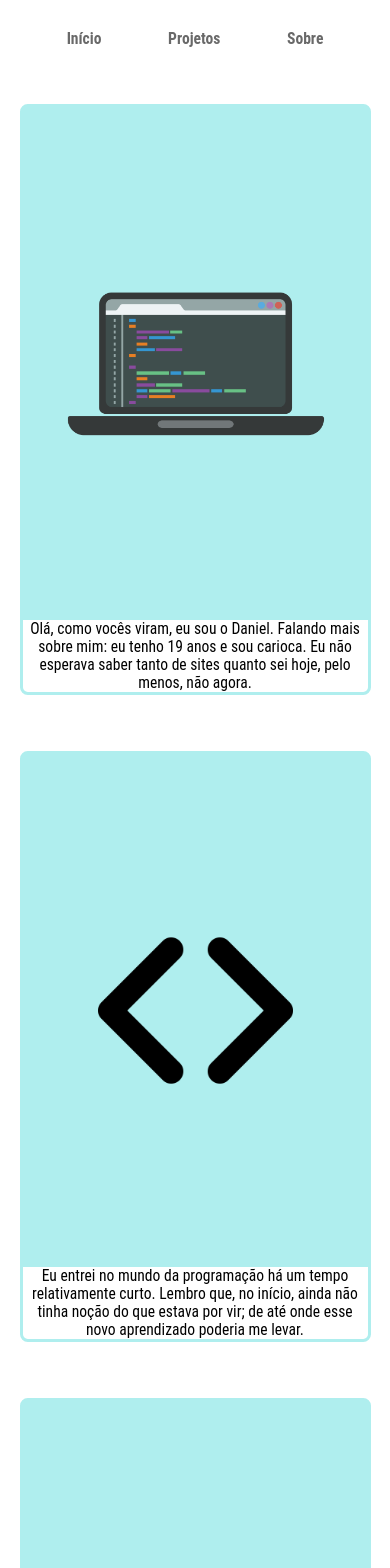
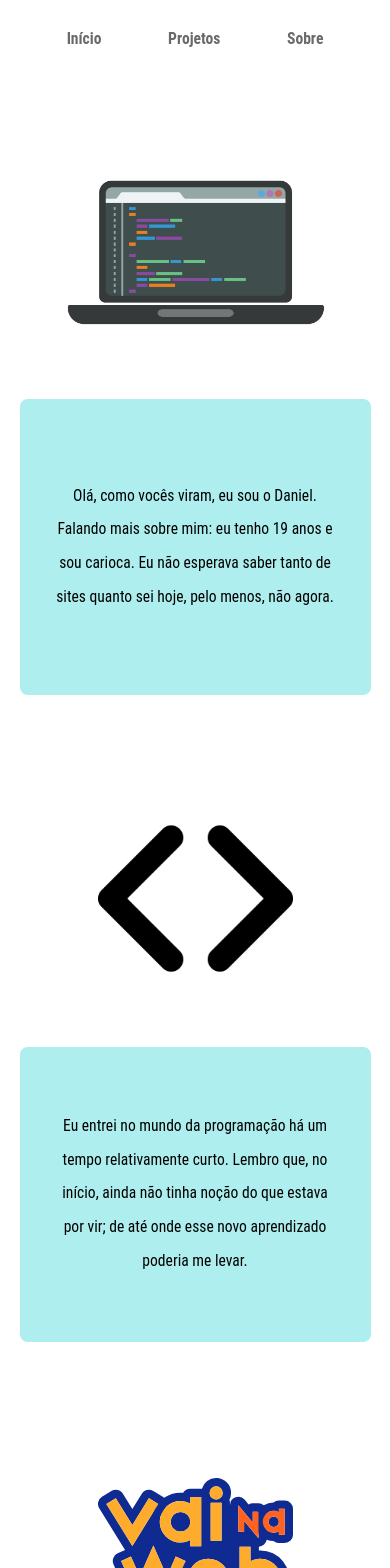
Before and after one commit to danie11z/Portfolio, a React (Create React App) app: page /sobre in a window 390 px wide. Shown: the top 1568 px of the page. Built offline with nearby package versions, Linux system fonts and the light colour scheme.

Commit message:
Ajustes no responsivo do Sobre e do Início

```diff
--- a/src/Components/Home.js
+++ b/src/Components/Home.js
@@ -16,7 +16,6 @@ export default function About(){
             <S.SectionOne>
                 <S.DivOne>
                     <S.H2>Olá, eu sou o Daniel!</S.H2>
-                    {/* <S.P>A programação entrou na minha vida por acaso. E cursando o bootcamp Vai na Web como Desenvolvedor Front-end, passei a admirar este universo.</S.P> */}
                     <S.P>Para acessar os meus serviços, disponibilizarei as minhas redes e alguns dos meus trabalhos na aba "Projetos".</S.P>
                 </S.DivOne>
                 <S.DivTwo>
--- a/src/Styles/AboutStyle.js
+++ b/src/Styles/AboutStyle.js
@@ -30,8 +30,7 @@ export const Section = styled.section`
     @media(max-width: 500px){
         flex-direction: column;
         height: 70vh;
-        justify-content: space-between;
-        border: solid #AFEEEE;
+        justify-content: space-evenly;
         border-radius: 2vw 2vw 2vw 2vw;
     }
 `
@@ -48,7 +47,6 @@ export const SectionMid = styled.section`
         flex-direction: column;
         height: 70vh;
         justify-content: space-between;
-        border: solid #AFEEEE;
         border-radius: 2vw 2vw 2vw 2vw;
     }
 `
@@ -65,7 +63,8 @@ export const ImgBox = styled.div`
     @media(max-width: 500px){
         border-radius: 0;
         width: 100%;
-        height: 100%;
+        height: 50%;
+        background-color: #FFFFFF;
     }
 `
 
@@ -80,7 +79,8 @@ export const MidImgBox = styled.div`
     @media(max-width: 500px){
         border-radius: 0;
         width: 100%;
-        height: 100%;
+        height: 50%;
+        background-color: #FFFFFF;
     }
 `
 
@@ -146,6 +146,10 @@ export const Textbox = styled.div`
     justify-content: center;
     @media(max-width: 500px){
         width: 100%;
+        background-color:  #AFEEEE;
+        height: 50%;
+        align-items: center;
+        border-radius: 2vw;
     }
 `
 
@@ -179,7 +183,8 @@ export const P = styled.p`
 
     @media(max-width: 500px){
         font-size: 3.7vw;
-        width: 100%;
+        width: 80%;
+        line-height: 4vh;
     }
 
     @media(max-width: 425px){
--- a/src/Styles/HomeStyle.js
+++ b/src/Styles/HomeStyle.js
@@ -11,10 +11,6 @@ export const SectionOne = styled.section`
 
     @media(max-width: 500px){
         flex-direction: column-reverse;
-    }
-
-    @media screen and (max-width: 575px) and (min-width: 500px){
-        height: 60vh;
     }
 `
 
@@ -146,7 +142,7 @@ export const DivTwo = styled.div`
     }
 
     @media(max-width: 500px){
-        height: 85vh;
+        height: 75vh;
     }
 
     @media(max-width: 450px){
```
